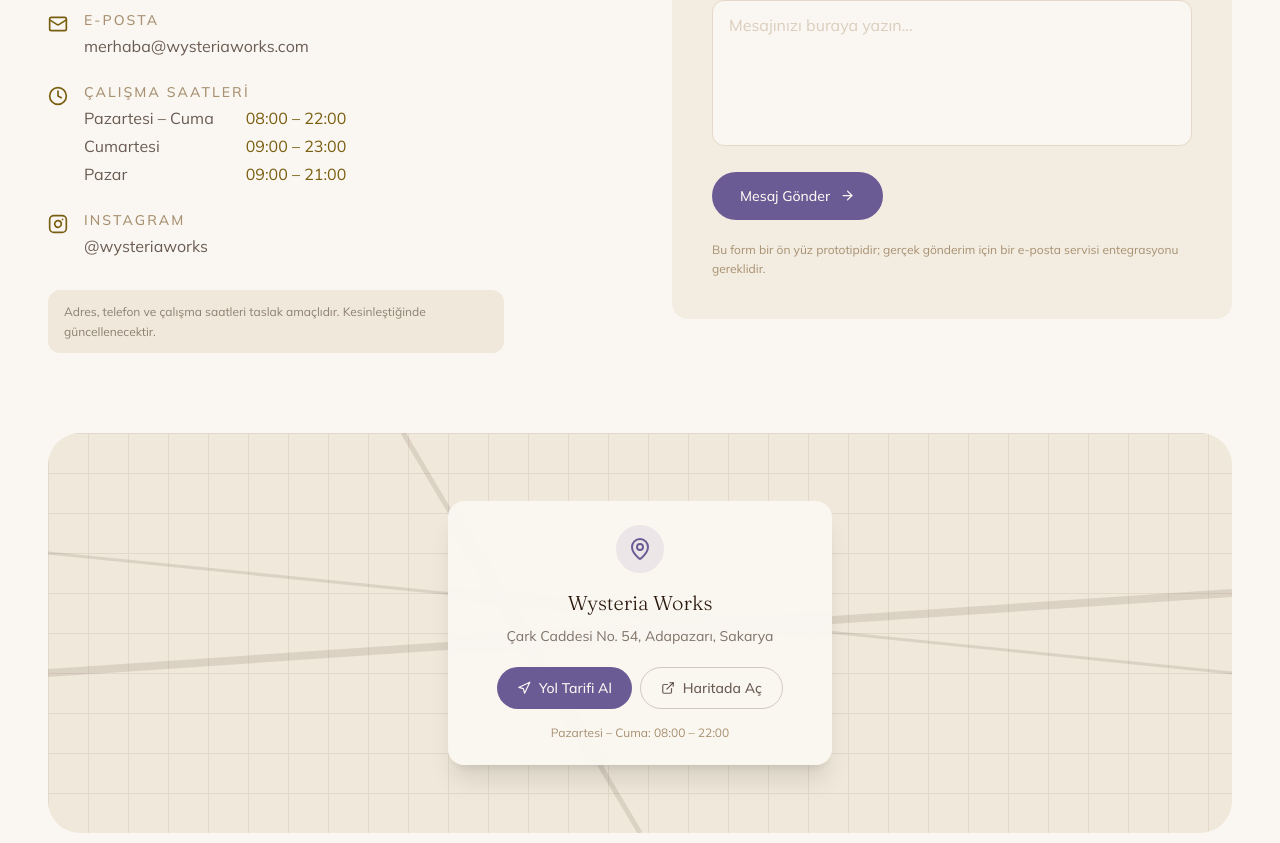
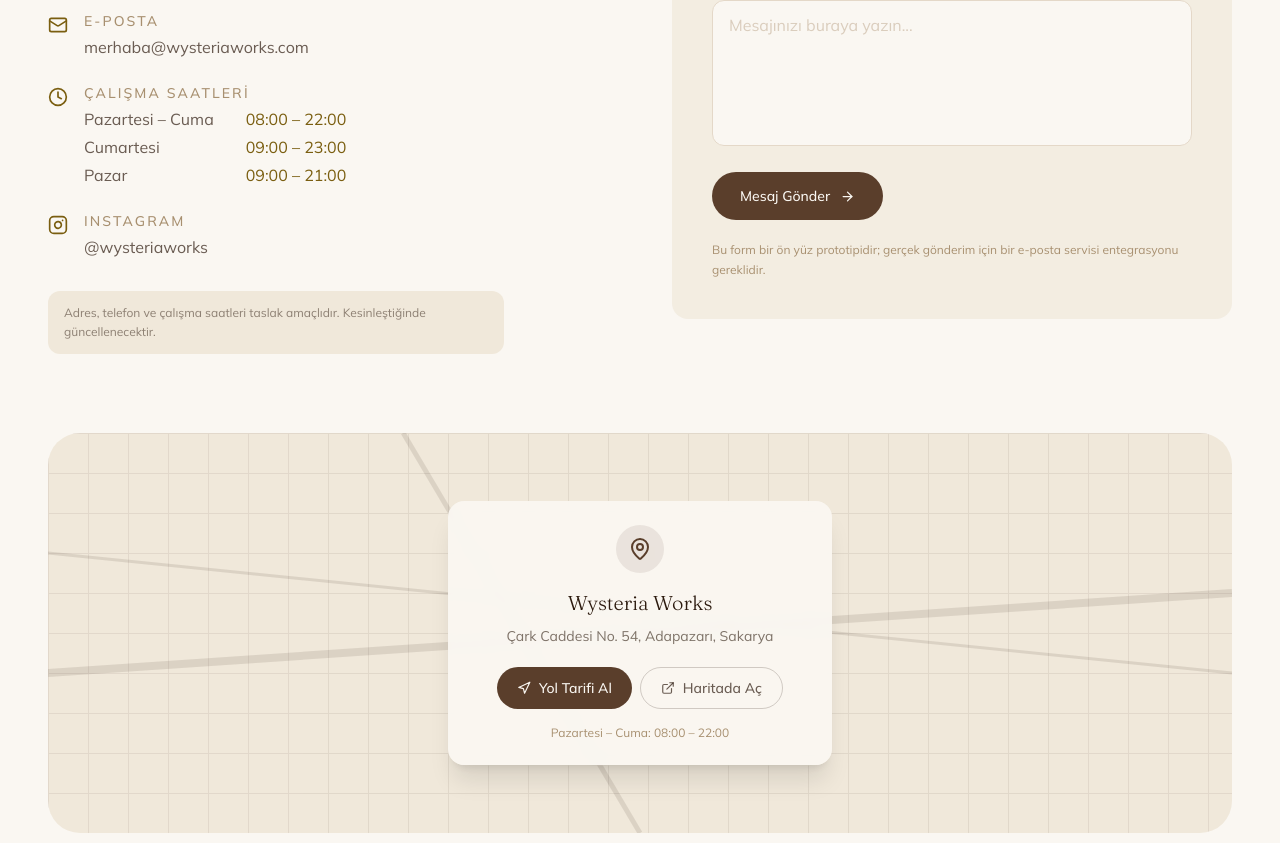
Before and after one commit to berattt333/berattt, a React (Vite) app: page /contact in a window 1280 px wide. Shown: the part 977-1820 px from the top of the page. Built offline with nearby package versions, Linux system fonts and the light colour scheme.

Commit message:
Updated index.html

```diff
--- a/index.html
+++ b/index.html
@@ -4,17 +4,17 @@
     <meta charset="UTF-8" />
     <link rel="icon" type="image/svg+xml" href="/favicon.svg" />
     <meta name="viewport" content="width=device-width, initial-scale=1.0" />
-    <meta name="description" content="Wysteria Works — Adapazarı, Çark Caddesi'nde günlük taze fırınlanan pastalar, özenle demlenen kahveler ve sezonun tatlıları." />
+    <meta name="description" content="Wysteria Works — Adapazarı Çark Caddesi'nde çıtır waffle'lar, özenle demlenen kahveler ve tatlı molalar." />
     <title>Wysteria Works — Küçük bir mola, unutulmaz bir tat.</title>
-    <meta name="theme-color" content="#6B5B95">
+    <meta name="theme-color" content="#5A3E2B">
     <meta property="og:type" content="website">
     <meta property="og:site_name" content="Wysteria Works">
     <meta property="og:title" content="Wysteria Works — Küçük bir mola, unutulmaz bir tat.">
-    <meta property="og:description" content="Adapazarı Çark Caddesi'nde günlük taze fırınlanan pastalar, özenle demlenen kahveler ve sezonun tatlıları.">
+    <meta property="og:description" content="Adapazarı Çark Caddesi'nde çıtır waffle'lar, özenle demlenen kahveler ve tatlı molalar.">
     <meta property="og:image" content="/wysteria-clear.png">
     <meta name="twitter:card" content="summary_large_image">
     <meta name="twitter:title" content="Wysteria Works — Küçük bir mola, unutulmaz bir tat.">
-    <meta name="twitter:description" content="Adapazarı Çark Caddesi'nde günlük taze fırınlanan pastalar, özenle demlenen kahveler ve sezonun tatlıları.">
+    <meta name="twitter:description" content="Adapazarı Çark Caddesi'nde çıtır waffle'lar, özenle demlenen kahveler ve tatlı molalar.">
     <meta name="twitter:image" content="/wysteria-clear.png">
 </head>
   <body>
--- a/src/App.tsx
+++ b/src/App.tsx
@@ -2,6 +2,7 @@
 import Navbar from '@/components/Navbar';
 import Footer from '@/components/Footer';
 import ScrollToTop from '@/components/ScrollToTop';
+import ScrollProgress from '@/components/ScrollProgress';
 import PageMeta from '@/components/PageMeta';
 import WhatsAppButton from '@/components/WhatsAppButton';
 import HomePage from '@/pages/HomePage';
@@ -13,6 +14,7 @@
   return (
     <BrowserRouter>
       <PageMeta />
+      <ScrollProgress />
       <ScrollToTop />
       <Navbar />
       <main id="main-content">
--- a/src/components/PageMeta.tsx
+++ b/src/components/PageMeta.tsx
@@ -5,11 +5,11 @@
 const pageMeta: Record<string, { title: string; description: string }> = {
   '/': {
     title: `${siteConfig.name} — ${siteConfig.tagline}`,
-    description: 'Adapazarı, Çark Caddesi\'nde günlük taze fırınlanan pastalar, özenle demlenen kahveler ve sezonun tatlıları.',
+    description: 'Adapazarı Çark Caddesi\'nde çıtır waffle\'lar, özenle demlenen kahveler ve tatlı molalar.',
   },
   '/menu': {
     title: `Menü — ${siteConfig.name}`,
-    description: 'Kahveler, soğuk içecekler, fırından ve tatlılar. Tüm lezzetlerimiz ve fiyatları.',
+    description: 'Çıtır waffle\'lar, kahveler, soğuk içecekler ve tatlılar. Tüm lezzetlerimiz ve fiyatları.',
   },
   '/about': {
     title: `Hikâyemiz — ${siteConfig.name}`,
--- /dev/null
+++ b/src/components/ScrollProgress.tsx
@@ -0,0 +1,29 @@
+import { useEffect, useState } from 'react';
+
+export default function ScrollProgress() {
+  const [progress, setProgress] = useState(0);
+
+  useEffect(() => {
+    const updateProgress = () => {
+      const scrollableHeight = document.documentElement.scrollHeight - window.innerHeight;
+      setProgress(scrollableHeight > 0 ? (window.scrollY / scrollableHeight) * 100 : 0);
+    };
+
+    updateProgress();
+    window.addEventListener('scroll', updateProgress, { passive: true });
+    window.addEventListener('resize', updateProgress);
+    return () => {
+      window.removeEventListener('scroll', updateProgress);
+      window.removeEventListener('resize', updateProgress);
+    };
+  }, []);
+
+  return (
+    <div className="pointer-events-none fixed inset-x-0 top-0 z-[60] h-1 bg-transparent" aria-hidden="true">
+      <div
+        className="h-full origin-left bg-brass transition-[width] duration-150 ease-out"
+        style={{ width: `${progress}%` }}
+      />
+    </div>
+  );
+}
--- a/src/components/home/Hero.tsx
+++ b/src/components/home/Hero.tsx
@@ -1,5 +1,5 @@
 import { Link } from 'react-router-dom';
-import { ArrowRight } from 'lucide-react';
+import { ArrowDown, ArrowRight } from 'lucide-react';
 import { brandLogo, heroImage, siteConfig } from '@/data/site';
 
 export default function Hero() {
@@ -68,18 +68,17 @@
             className="mt-5 animate-fade-up text-balance text-5xl font-light leading-[1.05] text-ivory drop-shadow-md sm:text-6xl lg:text-7xl"
             style={{ animationDelay: '0.1s' }}
           >
-            Küçük bir mola,
+            Waffle keyfi,
             <br />
-            <span className="italic font-normal text-brass-light">unutulmaz</span> bir tat.
+            <span className="italic font-normal text-brass-light">iyi kahveyle</span> tamamlanır.
           </h1>
 
           <p
             className="mt-7 max-w-md animate-fade-up text-base leading-relaxed text-ivory/80 drop-shadow-sm"
             style={{ animationDelay: '0.2s' }}
           >
-            Adapazarı'nın kalbinde, her fincan bir ritüel. Günlük taze
-            fırınlanan pastalarımız ve özenle demlenen kahvelerimizle
-            sizi bekliyoruz.
+            Adapazarı'nın kalbinde, çıtır waffle'lar ve özenle demlenen
+            kahveler için sıcak, tatlı bir mola sizi bekliyor.
           </p>
 
           <div
@@ -102,6 +101,11 @@
           </div>
         </div>
       </div>
+
+      <div className="scroll-cue absolute bottom-10 left-1/2 z-10 hidden -translate-x-1/2 flex-col items-center gap-2 text-ivory/70 sm:flex">
+        <span className="text-[10px] font-medium uppercase tracking-wide-3">Keşfet</span>
+        <ArrowDown size={16} />
+      </div>
     </section>
   );
 }
--- a/src/components/home/SignatureProducts.tsx
+++ b/src/components/home/SignatureProducts.tsx
@@ -6,7 +6,9 @@
 import { Eyebrow, OrnamentalRule } from '@/components/SectionHeading';
 
 export default function SignatureProducts() {
-  const featured = products.filter((p) => p.featured);
+  const featured = products
+    .filter((p) => p.featured)
+    .sort((a, b) => (a.id === 'waffle' ? -1 : b.id === 'waffle' ? 1 : 0));
 
   return (
     <section className="relative bg-ivory px-6 py-24 lg:px-12 lg:py-32">
@@ -14,14 +16,14 @@
         {/* Header */}
         <div className="mb-14 text-center">
           <Reveal>
-            <Eyebrow>Sezonun Seçkisi</Eyebrow>
+            <Eyebrow>Wysteria'nın Favorisi</Eyebrow>
             <h2 className="mt-4 text-balance text-4xl font-light leading-tight text-espresso sm:text-5xl lg:text-6xl">
-              İmza lezzetlerimiz
+              Waffle ve kahve ritüeli
             </h2>
             <OrnamentalRule className="mt-6" />
             <p className="mx-auto mt-6 max-w-md text-base leading-relaxed text-espresso/55">
-              Her biri özenle hazırlanır, mevsimle değişir. Wysteria
-              Works'ün ruhunu yansıtan birkaç özel seçki.
+              Dışı çıtır, içi yumuşak waffle'larımızı iyi kahve ve soğuk
+              içeceklerle eşleştirdik. Günün en tatlı molası burada başlar.
             </p>
           </Reveal>
         </div>
@@ -48,7 +50,7 @@
                   {/* Popular badge */}
                   <div className="absolute left-5 top-5 flex items-center gap-1 rounded-full bg-brass/90 px-3 py-1.5 text-ivory shadow-md backdrop-blur-sm">
                     <Star size={10} fill="currentColor" />
-                    <span className="text-[10px] font-semibold uppercase tracking-wide">Popüler</span>
+                    <span className="text-[10px] font-semibold uppercase tracking-wide">{product.id === 'waffle' ? 'İmza' : 'Popüler'}</span>
                   </div>
                 </div>
 
--- a/src/data/site.ts
+++ b/src/data/site.ts
@@ -258,7 +258,7 @@
   detail: 'https://images.pexels.com/photos/13428169/pexels-photo-13428169.jpeg?auto=compress&cs=tinysrgb&w=940&h=650&dpr=1',
 };
 
-export const heroImage = 'https://images.pexels.com/photos/37095935/pexels-photo-37095935.jpeg?auto=compress&cs=tinysrgb&w=1080&h=1440&dpr=1';
+export const heroImage = 'https://images.pexels.com/photos/1131810/pexels-photo-1131810.jpeg?auto=compress&cs=tinysrgb&w=1080&h=1440&dpr=1';
 
 export const aboutImages = {
   hero: 'https://images.pexels.com/photos/39784929/pexels-photo-39784929.jpeg?auto=compress&cs=tinysrgb&w=940&h=650&dpr=1',
--- a/src/index.css
+++ b/src/index.css
@@ -53,19 +53,29 @@
 
   .reveal {
     opacity: 0;
-    transform: translateY(30px);
-    transition: opacity 0.7s cubic-bezier(0.16, 1, 0.3, 1), transform 0.7s cubic-bezier(0.16, 1, 0.3, 1);
+    transform: translateY(36px) scale(0.985);
+    transition: opacity 0.8s cubic-bezier(0.16, 1, 0.3, 1), transform 0.8s cubic-bezier(0.16, 1, 0.3, 1);
+    will-change: opacity, transform;
   }
 
   .reveal.is-visible {
     opacity: 1;
-    transform: translateY(0);
+    transform: translateY(0) scale(1);
   }
 
   .reveal-delay-1 { transition-delay: 0.1s; }
   .reveal-delay-2 { transition-delay: 0.2s; }
   .reveal-delay-3 { transition-delay: 0.3s; }
   .reveal-delay-4 { transition-delay: 0.4s; }
+
+  .scroll-cue {
+    animation: scrollCue 1.8s ease-in-out infinite;
+  }
+
+  @keyframes scrollCue {
+    0%, 100% { transform: translateY(0); opacity: 0.45; }
+    50% { transform: translateY(8px); opacity: 1; }
+  }
 }
 
 @media (prefers-reduced-motion: reduce) {
@@ -77,6 +87,10 @@
     opacity: 1;
     transform: none;
     transition: none;
+  }
+
+  .scroll-cue {
+    animation: none;
   }
 
   .animate-fade-up,
--- a/tailwind.config.js
+++ b/tailwind.config.js
@@ -12,14 +12,14 @@
           300: '#E4D8C8',
         },
         plum: {
-          DEFAULT: '#6B5B95',
-          50: '#A89BC7',
-          100: '#9889B8',
-          200: '#8779A8',
-          300: '#776899',
-          400: '#6B5B95',
-          500: '#5A4B82',
-          600: '#493D6E',
+          DEFAULT: '#5A3E2B',
+          50: '#B99B82',
+          100: '#9F8067',
+          200: '#86674F',
+          300: '#6E503A',
+          400: '#5A3E2B',
+          500: '#4A3021',
+          600: '#382217',
         },
         espresso: {
           DEFAULT: '#2C1A0E',
```
